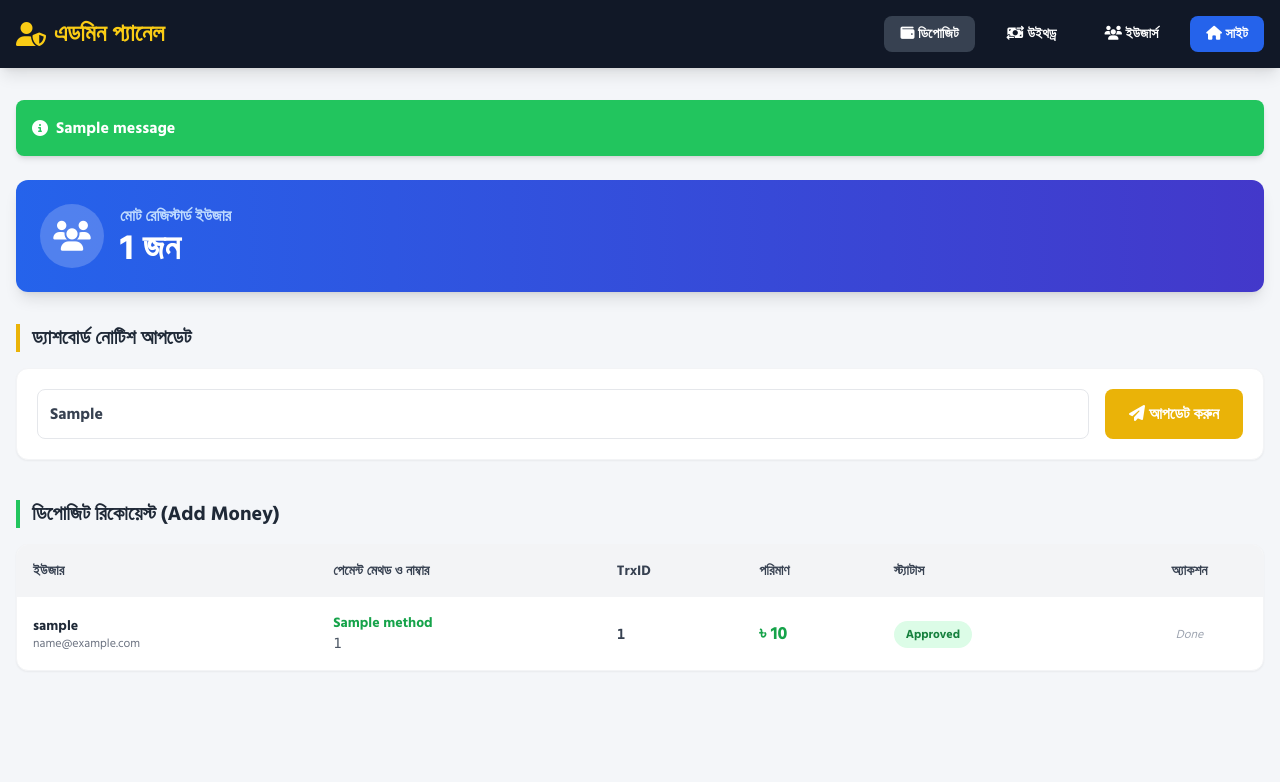
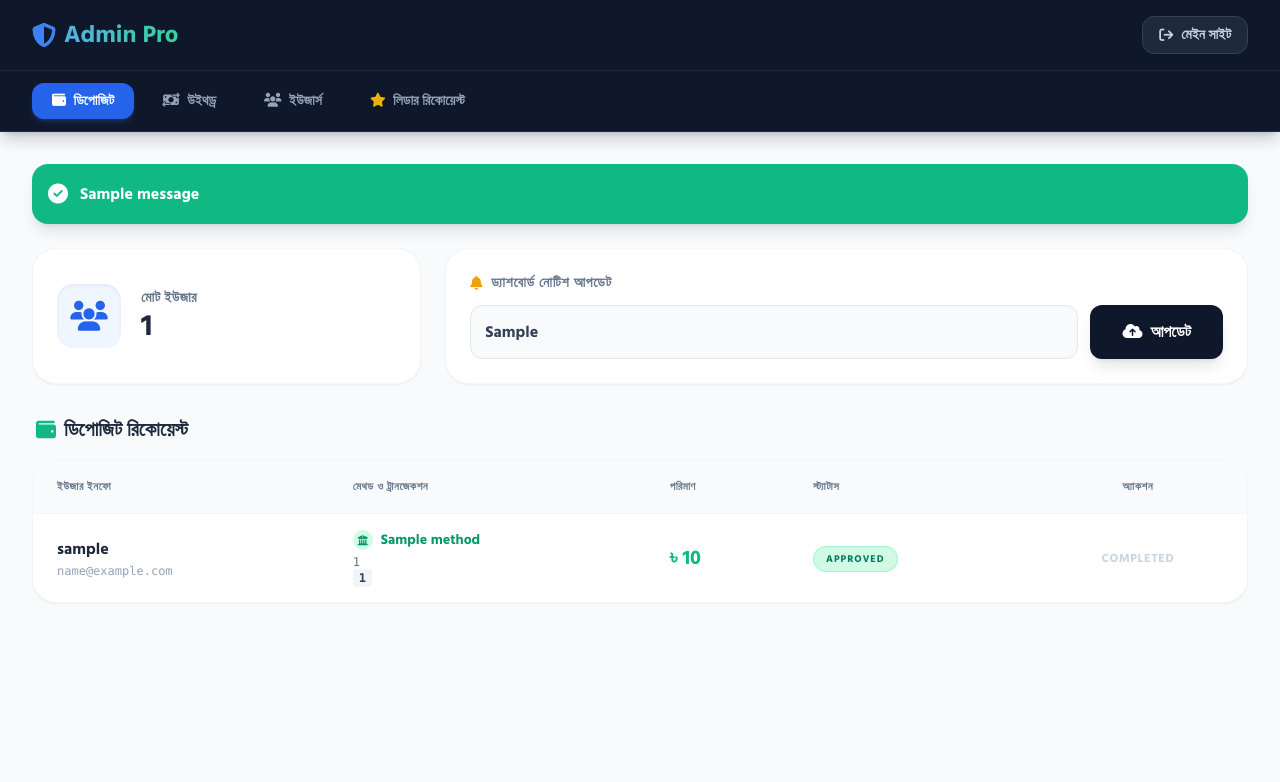
Before and after one commit to FFDiamondStoreBD/test, a Flask app: template templates/admin.html in a window 1280 px wide. Shown: the top 782 px of the page. Run offline with Flask 3, Linux system fonts and the light colour scheme; the template is opened without the code that fills it: most values are stand-ins (such as "Sample title", 1, 10 or a date in 2020); one stand-in notice (Sample message) is shown; some libraries are stand-ins or nearby versions.

Commit message:
Update admin.html

```diff
--- a/templates/admin.html
+++ b/templates/admin.html
@@ -3,82 +3,98 @@
 <head>
     <meta charset="UTF-8">
     <meta name="viewport" content="width=device-width, initial-scale=1.0">
-    <title>Admin Panel - InvestEarn</title>
+    <title>ডিপোজিট ম্যানেজমেন্ট - Admin Pro</title>
     <script src="https://cdn.tailwindcss.com"></script>
     <link rel="stylesheet" href="https://cdnjs.cloudflare.com/ajax/libs/font-awesome/6.5.1/css/all.min.css">
-    <link href="https://fonts.googleapis.com/css2?family=Hind+Siliguri:wght@400;600;700&display=swap" rel="stylesheet">
-    <style> body { font-family: 'Hind Siliguri', sans-serif; background-color: #f4f6f9; } </style>
+    <link href="https://fonts.googleapis.com/css2?family=Hind+Siliguri:wght@400;600;700;800&display=swap" rel="stylesheet">
+    <style>
+        body { font-family: 'Hind Siliguri', sans-serif; background-color: #f8fafc; }
+        .hide-scrollbar::-webkit-scrollbar { display: none; }
+        .hide-scrollbar { -ms-overflow-style: none; scrollbar-width: none; }
+    </style>
 </head>
-<body class="text-gray-800 antialiased pb-20">
+<body class="text-slate-800 antialiased pb-20">
 
-    <!-- Navbar -->
-    <nav class="bg-gray-900 text-white shadow-lg sticky top-0 z-50">
-        <div class="max-w-7xl mx-auto px-4 py-4 flex flex-col md:flex-row justify-between items-center gap-4">
-            <a href="/admin" class="text-2xl font-bold flex items-center gap-2 text-yellow-400">
-                <i class="fa-solid fa-user-shield"></i> এডমিন প্যানেল
+    <!-- Premium Admin Navbar -->
+    <nav class="bg-[#0f172a] border-b border-slate-800 sticky top-0 z-50 shadow-lg shadow-slate-900/20">
+        <!-- Top Row -->
+        <div class="max-w-7xl mx-auto px-4 sm:px-6 lg:px-8 py-4 flex justify-between items-center">
+            <a href="/admin" class="text-2xl font-black text-transparent bg-clip-text bg-gradient-to-r from-blue-400 to-emerald-400 flex items-center gap-2">
+                <i class="fa-solid fa-shield-halved text-blue-500"></i> Admin Pro
             </a>
-            <div class="flex items-center gap-2 md:gap-4 overflow-x-auto w-full md:w-auto pb-2 md:pb-0">
-                <a href="/admin" class="px-4 py-2 bg-gray-700 rounded-lg text-sm font-bold whitespace-nowrap"><i class="fa-solid fa-wallet"></i> ডিপোজিট</a>
-                <a href="/admin/withdrawals" class="px-4 py-2 hover:bg-gray-700 rounded-lg text-sm font-bold whitespace-nowrap"><i class="fa-solid fa-money-bill-transfer"></i> উইথড্র</a>
-                <a href="/admin/users" class="px-4 py-2 hover:bg-gray-700 rounded-lg text-sm font-bold whitespace-nowrap"><i class="fa-solid fa-users"></i> ইউজার্স</a>
-                <a href="/dashboard" class="px-4 py-2 bg-blue-600 hover:bg-blue-700 rounded-lg text-sm font-bold whitespace-nowrap"><i class="fa-solid fa-house"></i> সাইট</a>
+            <a href="/dashboard" class="bg-slate-800 hover:bg-slate-700 text-slate-300 px-4 py-2 rounded-xl text-sm font-bold transition border border-slate-700 flex items-center gap-2 shadow-sm">
+                <i class="fa-solid fa-arrow-right-from-bracket"></i> <span class="hidden sm:inline">মেইন সাইট</span>
+            </a>
+        </div>
+        <!-- Bottom Tabs -->
+        <div class="bg-slate-900 border-t border-slate-800">
+            <div class="max-w-7xl mx-auto px-4 sm:px-6 lg:px-8 flex items-center gap-2 overflow-x-auto hide-scrollbar py-3">
+                <a href="/admin" class="px-5 py-2 bg-blue-600 text-white rounded-xl text-sm font-extrabold whitespace-nowrap shadow-md shadow-blue-500/20 transition"><i class="fa-solid fa-wallet mr-1"></i> ডিপোজিট</a>
+                <a href="/admin/withdrawals" class="px-5 py-2 text-slate-400 hover:text-white hover:bg-slate-800 rounded-xl text-sm font-bold whitespace-nowrap transition"><i class="fa-solid fa-money-bill-transfer mr-1"></i> উইথড্র</a>
+                <a href="/admin/users" class="px-5 py-2 text-slate-400 hover:text-white hover:bg-slate-800 rounded-xl text-sm font-bold whitespace-nowrap transition"><i class="fa-solid fa-users mr-1"></i> ইউজার্স</a>
+                <a href="/admin/leadership_apps" class="px-5 py-2 text-slate-400 hover:text-white hover:bg-slate-800 rounded-xl text-sm font-bold whitespace-nowrap transition"><i class="fa-solid fa-star text-yellow-500 mr-1"></i> লিডার রিকোয়েস্ট</a>
             </div>
         </div>
     </nav>
 
-    <div class="max-w-7xl mx-auto py-8 px-4">
-        {% with messages = get_flashed_messages(with_categories=true) %}{% if messages %}<div class="mb-6">{% for category, message in messages %}<div class="p-4 mb-3 rounded-lg text-white font-bold shadow-md flex items-center gap-2 {% if category == 'success' %} bg-green-500 {% elif category == 'danger' %} bg-red-500 {% else %} bg-yellow-500 text-yellow-900 {% endif %}"><i class="fa-solid fa-circle-info"></i> {{ message }}</div>{% endfor %}</div>{% endif %}{% endwith %}
+    <div class="max-w-7xl mx-auto py-8 px-4 sm:px-6 lg:px-8">
+        {% with messages = get_flashed_messages(with_categories=true) %}{% if messages %}<div class="mb-6">{% for category, message in messages %}<div class="p-4 mb-3 rounded-2xl text-white font-bold shadow-lg flex items-center gap-3 {% if category == 'success' %} bg-emerald-500 {% elif category == 'danger' %} bg-rose-500 {% else %} bg-amber-500 {% endif %}"><i class="fa-solid fa-circle-check text-xl"></i> {{ message }}</div>{% endfor %}</div>{% endif %}{% endwith %}
 
-        <!-- Stat Card -->
-        <div class="bg-gradient-to-r from-blue-600 to-indigo-700 rounded-xl p-6 text-white shadow-lg mb-8 flex items-center gap-4">
-            <div class="w-16 h-16 bg-white/20 rounded-full flex items-center justify-center text-3xl"><i class="fa-solid fa-users"></i></div>
-            <div>
-                <p class="text-blue-200 font-bold">মোট রেজিস্টার্ড ইউজার</p>
-                <h2 class="text-4xl font-black">{{ total_users }} জন</h2>
+        <div class="grid grid-cols-1 md:grid-cols-3 gap-6 mb-8">
+            <!-- Stat Card -->
+            <div class="bg-white rounded-3xl p-6 border border-slate-100 shadow-sm flex items-center gap-5">
+                <div class="w-16 h-16 bg-blue-50 text-blue-600 rounded-2xl flex items-center justify-center text-3xl shadow-inner"><i class="fa-solid fa-users"></i></div>
+                <div><p class="text-slate-500 font-bold text-sm uppercase tracking-wide">মোট ইউজার</p><h2 class="text-3xl font-black text-slate-800">{{ total_users }}</h2></div>
+            </div>
+
+            <!-- Notice Update Card -->
+            <div class="md:col-span-2 bg-white rounded-3xl p-6 border border-slate-100 shadow-sm">
+                <h2 class="text-sm font-extrabold text-slate-500 uppercase tracking-wider mb-3 flex items-center gap-2"><i class="fa-solid fa-bell text-amber-500"></i> ড্যাশবোর্ড নোটিশ আপডেট</h2>
+                <form action="/admin/update_notice" method="POST" class="flex flex-col sm:flex-row gap-3">
+                    <input type="text" name="notice" value="{{ current_notice }}" placeholder="নতুন নোটিশ লিখুন..." required class="flex-grow p-3.5 bg-slate-50 border border-slate-200 rounded-xl focus:ring-2 focus:ring-blue-500 outline-none font-bold text-slate-700 transition">
+                    <button type="submit" class="bg-slate-900 text-white px-8 py-3.5 rounded-xl font-black shadow-lg hover:bg-black transition active:scale-95 shrink-0"><i class="fa-solid fa-cloud-arrow-up mr-1"></i> আপডেট</button>
+                </form>
             </div>
         </div>
 
-        <!-- Notice Update -->
-        <h2 class="text-xl font-bold mb-4 text-gray-800 border-l-4 border-yellow-500 pl-3">ড্যাশবোর্ড নোটিশ আপডেট</h2>
-        <div class="bg-white rounded-xl shadow-sm p-5 mb-10 border border-gray-100">
-            <form action="/admin/update_notice" method="POST" class="flex flex-col md:flex-row gap-4">
-                <input type="text" name="notice" value="{{ current_notice }}" placeholder="নতুন নোটিশ লিখুন..." required class="flex-grow p-3 border border-gray-200 rounded-lg focus:ring-2 focus:ring-yellow-500 outline-none font-bold text-gray-700">
-                <button type="submit" class="bg-yellow-500 text-white px-6 py-3 rounded-lg font-bold hover:bg-yellow-600 transition"><i class="fa-solid fa-paper-plane"></i> আপডেট করুন</button>
-            </form>
+        <!-- Deposit Table -->
+        <div class="flex items-center justify-between mb-4 px-1">
+            <h2 class="text-xl font-black text-slate-800 flex items-center gap-2"><i class="fa-solid fa-wallet text-emerald-500"></i> ডিপোজিট রিকোয়েস্ট</h2>
         </div>
 
-        <!-- Deposit Management -->
-        <h2 class="text-xl font-bold mb-4 text-gray-800 border-l-4 border-green-500 pl-3">ডিপোজিট রিকোয়েস্ট (Add Money)</h2>
-        <div class="bg-white rounded-xl shadow-sm border border-gray-100 overflow-hidden">
+        <div class="bg-white rounded-3xl shadow-sm border border-slate-100 overflow-hidden">
             <div class="overflow-x-auto">
                 <table class="w-full text-left whitespace-nowrap text-sm">
-                    <thead class="bg-gray-100 text-gray-700">
+                    <thead class="bg-slate-50 text-slate-500 border-b border-slate-100">
                         <tr>
-                            <th class="p-4">ইউজার</th>
-                            <th class="p-4">পেমেন্ট মেথড ও নাম্বার</th>
-                            <th class="p-4">TrxID</th>
-                            <th class="p-4">পরিমাণ</th>
-                            <th class="p-4">স্ট্যাটাস</th>
-                            <th class="p-4 text-center">অ্যাকশন</th>
+                            <th class="px-6 py-4 font-extrabold uppercase tracking-wider text-[11px]">ইউজার ইনফো</th>
+                            <th class="px-6 py-4 font-extrabold uppercase tracking-wider text-[11px]">মেথড ও ট্রানজেকশন</th>
+                            <th class="px-6 py-4 font-extrabold uppercase tracking-wider text-[11px]">পরিমাণ</th>
+                            <th class="px-6 py-4 font-extrabold uppercase tracking-wider text-[11px]">স্ট্যাটাস</th>
+                            <th class="px-6 py-4 font-extrabold uppercase tracking-wider text-[11px] text-center">অ্যাকশন</th>
                         </tr>
                     </thead>
-                    <tbody class="divide-y divide-gray-100">
+                    <tbody class="divide-y divide-slate-50">
                         {% for d in deposits %}
-                        <tr class="hover:bg-gray-50">
-                            <td class="p-4"><p class="font-bold text-gray-800">{{ d.user_name }}</p><p class="text-xs text-gray-500">{{ d.user_email }}</p></td>
-                            <td class="p-4"><span class="font-bold text-green-600">{{ d.method }}</span> <br> <span class="font-mono text-gray-600">{{ d.sender_number }}</span></td>
-                            <td class="p-4 font-mono font-bold text-gray-700">{{ d.transaction_id }}</td>
-                            <td class="p-4 font-black text-green-600 text-lg">৳ {{ d.amount }}</td>
-                            <td class="p-4">
-                                {% if d.status == 'Pending' %}<span class="bg-yellow-100 text-yellow-700 px-3 py-1 rounded-full text-xs font-bold">Pending</span>
-                                {% elif d.status == 'Approved' %}<span class="bg-green-100 text-green-700 px-3 py-1 rounded-full text-xs font-bold">Approved</span>
-                                {% else %}<span class="bg-red-100 text-red-700 px-3 py-1 rounded-full text-xs font-bold">Rejected</span>{% endif %}
+                        <tr class="hover:bg-slate-50/50 transition">
+                            <td class="px-6 py-4"><p class="font-black text-slate-800 text-base">{{ d.user_name }}</p><p class="text-xs font-mono text-slate-400 mt-0.5">{{ d.user_email }}</p></td>
+                            <td class="px-6 py-4">
+                                <div class="flex items-center gap-2 mb-1"><div class="w-5 h-5 rounded-full bg-emerald-100 text-emerald-600 flex items-center justify-center text-[10px]"><i class="fa-solid fa-building-columns"></i></div><span class="font-extrabold text-emerald-600">{{ d.method }}</span></div>
+                                <p class="text-xs font-mono text-slate-500">{{ d.sender_number }} <br> <span class="font-bold text-slate-700 bg-slate-100 px-1.5 py-0.5 rounded">{{ d.transaction_id }}</span></p>
                             </td>
-                            <td class="p-4 text-center space-x-2">
+                            <td class="px-6 py-4 font-black text-emerald-500 text-xl">৳ {{ d.amount }}</td>
+                            <td class="px-6 py-4">
+                                {% if d.status == 'Pending' %}<span class="bg-amber-100 text-amber-700 px-3 py-1 rounded-full text-[10px] font-black uppercase tracking-widest border border-amber-200">Pending</span>
+                                {% elif d.status == 'Approved' %}<span class="bg-emerald-100 text-emerald-700 px-3 py-1 rounded-full text-[10px] font-black uppercase tracking-widest border border-emerald-200">Approved</span>
+                                {% else %}<span class="bg-rose-100 text-rose-700 px-3 py-1 rounded-full text-[10px] font-black uppercase tracking-widest border border-rose-200">Rejected</span>{% endif %}
+                            </td>
+                            <td class="px-6 py-4 text-center">
                                 {% if d.status == 'Pending' %}
-                                <a href="/admin/deposit/{{ d.id }}/approve" class="bg-green-500 text-white px-3 py-1.5 rounded-lg shadow hover:bg-green-600 text-xs font-bold" onclick="return confirm('এপ্রুভ করলে ইউজারের ব্যালেন্সে টাকা যোগ হবে!')"><i class="fa-solid fa-check"></i> Approve</a>
-                                <a href="/admin/deposit/{{ d.id }}/reject" class="bg-red-500 text-white px-3 py-1.5 rounded-lg shadow hover:bg-red-600 text-xs font-bold"><i class="fa-solid fa-xmark"></i> Reject</a>
-                                {% else %}<span class="text-gray-400 text-xs italic">Done</span>{% endif %}
+                                <div class="flex items-center justify-center gap-2">
+                                    <a href="/admin/deposit/{{ d.id }}/approve" class="bg-emerald-50 text-emerald-600 hover:bg-emerald-500 hover:text-white px-3 py-2 rounded-xl transition font-bold shadow-sm border border-emerald-100" onclick="return confirm('এপ্রুভ করলে ইউজারের ব্যালেন্সে টাকা যোগ হবে!')"><i class="fa-solid fa-check"></i> Approve</a>
+                                    <a href="/admin/deposit/{{ d.id }}/reject" class="bg-rose-50 text-rose-600 hover:bg-rose-500 hover:text-white px-3 py-2 rounded-xl transition font-bold shadow-sm border border-rose-100"><i class="fa-solid fa-xmark"></i> Reject</a>
+                                </div>
+                                {% else %}<span class="text-slate-300 text-xs font-bold uppercase tracking-wider">Completed</span>{% endif %}
                             </td>
                         </tr>
                         {% endfor %}
```
